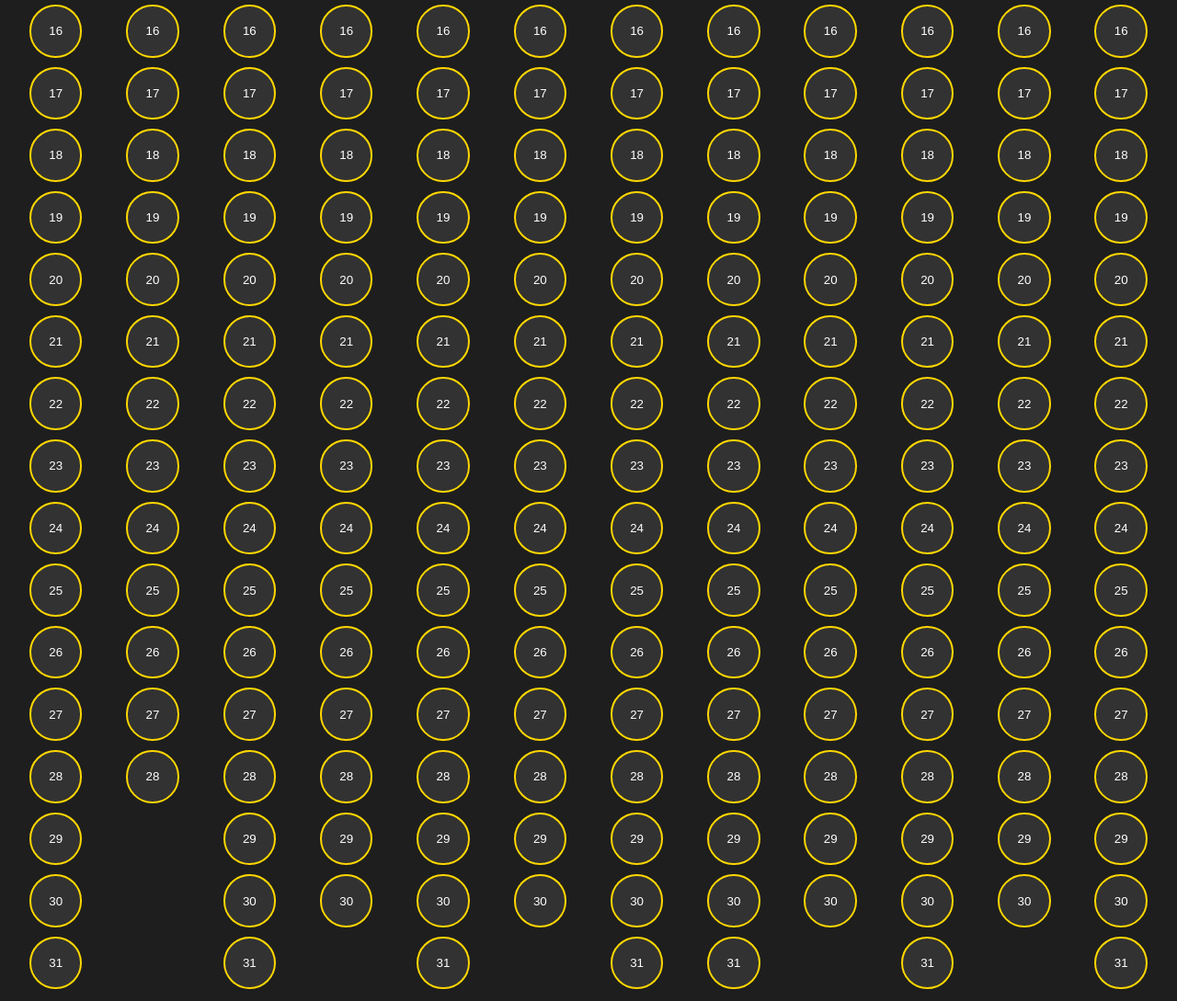
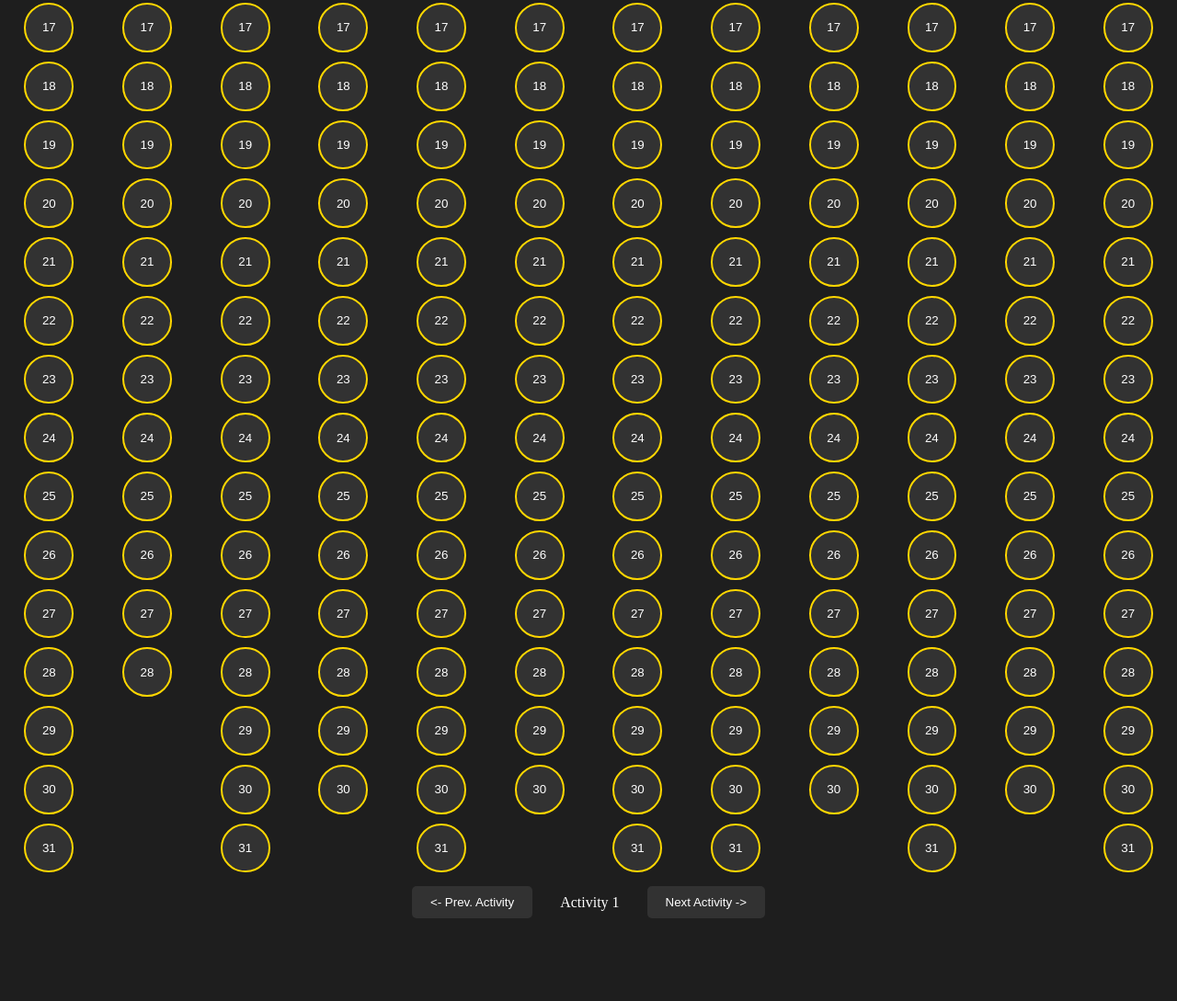
Before and after one commit to kgabriel-dev/everyday-calendar, a plain HTML site: page calendar/index.html in a window 1280 px wide. Shown: the part 1072-2161 px from the top of the page at 92% size. After the commit the page ends 2071 px from the top, so only its background shows below. Drawn offline with Linux system fonts and the light colour scheme.

Commit message:
add support for multiple activities

```diff
--- a/calendar/calendar.js
+++ b/calendar/calendar.js
@@ -1,5 +1,6 @@
+let activities = [];
+
 function addDayButtons() {
-    const calendar = document.querySelector('#calendar');
     const months = document.querySelectorAll('.month');
     const daysInMonths = [31, 28, 31, 30, 31, 30, 31, 31, 30, 31, 30, 31];
 
@@ -40,17 +41,27 @@ function setMonthLabels() {
 
 function loadStorage() {
     // load from localStorage
-    const data = localStorage.getItem('calendarData');
+    const storageData = localStorage.getItem('calendarData');
+    const currentActivity = document.querySelector('#activity').textContent;
 
-    if (data) {
-        const parsedData = JSON.parse(data);
+    if (storageData) {
+        const parsedData = JSON.parse(storageData);
+        let activityData;
+
+        if (parsedData[currentActivity])
+            activityData = parsedData[currentActivity];
+        else
+            activityData = [];
+
         const months = document.querySelectorAll('.month');
 
-        months.forEach((month, index) => {
+        months.forEach((month, monthIndex) => {
             const days = month.querySelectorAll('.day-button');
             days.forEach((day, dayIndex) => {
-                if (parsedData[index][dayIndex]) {
+                if (activityData[monthIndex] && activityData[monthIndex][dayIndex]) {
                     day.classList.add('activated');
+                } else {
+                    day.classList.remove('activated');
                 }
             });
         });
@@ -59,7 +70,11 @@ function loadStorage() {
 
 function saveStorage() {
     const months = document.querySelectorAll('.month');
-    const data = [];
+
+    const currentActivity = document.querySelector('#activity').textContent;
+    const storageData = JSON.parse(localStorage.getItem('calendarData')) || {};
+
+    const currentData = [];
 
     months.forEach((month) => {
         const days = month.querySelectorAll('.day-button');
@@ -69,15 +84,60 @@ function saveStorage() {
             monthData.push(day.classList.contains('activated'));
         });
 
-        data.push(monthData);
+        currentData.push(monthData);
     });
 
+    storageData[currentActivity] = currentData;
+
     // save to localStorage
-    localStorage.setItem('calendarData', JSON.stringify(data));
+    localStorage.setItem('calendarData', JSON.stringify(storageData));
+}
+
+function loadActivities() {
+    const data = localStorage.getItem('activitiesData');
+
+    if (data) {
+        const parsedData = JSON.parse(data);
+
+        if (parsedData.length && parsedData.length > 0) {
+            activities = parsedData;
+
+            const activityDisplay = document.querySelector('#activity');
+            activityDisplay.textContent = activities[0];
+        }
+    }
+}
+
+function nextActivity() {
+    const activityDisplay = document.querySelector('#activity');
+    const currentActivity = activityDisplay.textContent;
+
+    const currentIndex = activities.indexOf(currentActivity);
+    const nextIndex = (currentIndex + 1) % activities.length;
+
+    activityDisplay.textContent = activities[nextIndex];
+
+    loadStorage();
+}
+
+function prevActivity() {
+    const activityDisplay = document.querySelector('#activity');
+    const currentActivity = activityDisplay.textContent;
+
+    const currentIndex = activities.indexOf(currentActivity);
+    const previousIndex = (currentIndex - 1 + activities.length) % activities.length;
+
+    activityDisplay.textContent = activities[previousIndex];
+
+    loadStorage();
 }
 
 window.onload = function() {
     addDayButtons();
     setMonthLabels();
+
+    localStorage.setItem('activitiesData', JSON.stringify(['Activity 1', 'Activity 2', 'Activity 3']));
+
+    loadActivities();
     loadStorage();
 }
--- a/calendar/index.html
+++ b/calendar/index.html
@@ -8,7 +8,7 @@
         <script src="calendar.js"></script>
     </head>
     <body>
-        <div id="calendar-wrapper">
+        <div id="wrapper">
             <div id="calendar">
                 <div id="january" class="month">
                     <p class="month-label"></p>
@@ -47,6 +47,12 @@
                     <p class="month-label"></p>
                 </div>
             </div>
+
+            <div id="activity-wrapper">
+                <button onclick="prevActivity()"><- Prev. Activity</button>
+                <span id="activity">(Current Activity)</span>
+                <button onclick="nextActivity()">Next Activity -></button>
+            </div>
         </div>
     </body>
 </html>
--- a/calendar/styles.css
+++ b/calendar/styles.css
@@ -1,5 +1,12 @@
 html {
     background-color: rgb(30, 30, 30);
+    height: 100%;
+}
+
+body {
+    margin: 0;
+    padding: 0;
+    height: 100%;
 }
 
 #calendar {
@@ -11,12 +18,13 @@ html {
     width: 100%;
 }
 
-#calendar-wrapper {
+#wrapper {
     display: flex;
     flex-direction: column;
     align-items: center;
-    justify-content: center;
+    justify-content: stretch;
     height: 100%;
+    row-gap: 10px;
 }
 
 .month {
@@ -27,7 +35,7 @@ html {
 }
 
 .day-button {
-    width: 4.5vw;
+    width: 4.2vw;
     aspect-ratio: 1;
     border-radius: 50%;
     background-color: rgb(50, 50, 50);
@@ -50,3 +58,31 @@ html {
 .month-label {
     color: white;
 }
+
+#activity-wrapper {
+    display: flex;
+    flex-direction: row;
+    align-items: center;
+    justify-content: center;
+    margin-bottom: 20px;
+    column-gap: 30px;
+
+    button {
+        background-color: rgb(50, 50, 50);
+        color: white;
+        border: none;
+        padding: 10px 20px;
+        border-radius: 5px;
+        cursor: pointer;
+        transition: background-color 0.3s, color 0.3s;
+
+        &:hover {
+            background-color: gold;
+            color: black;
+        }
+    }
+
+    #activity {
+        color: white;
+    }
+}
```
